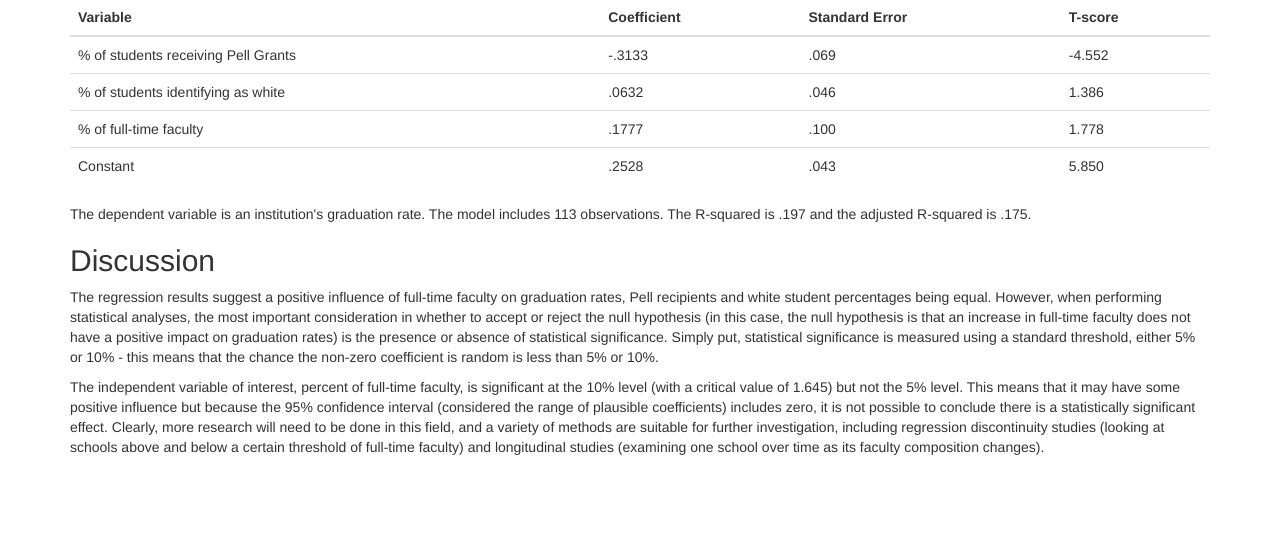
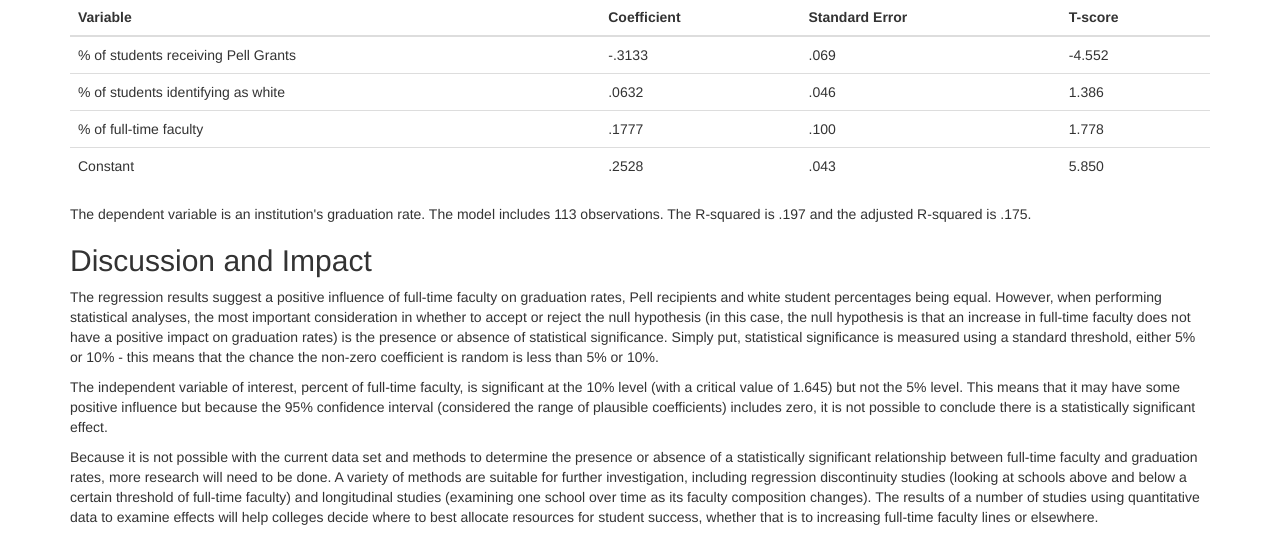
Before and after one commit to sitdana/website-sample, a Flask app: page /results in a window 1280 px wide. Shown: the part 468-1005 px from the top of the page. Before the commit the page ends 923 px from the top, so only its background shows below. Run offline with Flask 2, Linux system fonts and the light colour scheme; some libraries are stand-ins or nearby versions.

Commit message:
Results update

```diff
--- a/templates/results.html
+++ b/templates/results.html
@@ -55,10 +55,12 @@
 	</table>
 	The dependent variable is an institution's graduation rate. The model includes 113 observations. The R-squared is .197 and the adjusted R-squared is .175.
 
-	<h2>Discussion</h2>
+	<h2>Discussion and Impact</h2>
 	<p>The regression results suggest a positive influence of full-time faculty on graduation rates, Pell recipients and white student percentages being equal. However, when performing statistical analyses, the most important consideration in whether to accept or reject the null hypothesis (in this case, the null hypothesis is that an increase in full-time faculty does not have a positive impact on graduation rates) is the presence or absence of statistical significance. Simply put, statistical significance is measured using a standard threshold, either 5% or 10% - this means that the chance the non-zero coefficient is random is less than 5% or 10%.</p>
 
-	<p>The independent variable of interest, percent of full-time faculty, is significant at the 10% level (with a critical value of 1.645) but not the 5% level. This means that it may have some positive influence but because the 95% confidence interval (considered the range of plausible coefficients) includes zero, it is not possible to conclude there is a statistically significant effect. Clearly, more research will need to be done in this field, and a variety of methods are suitable for further investigation, including regression discontinuity studies (looking at schools above and below a certain threshold of full-time faculty) and longitudinal studies (examining one school over time as its faculty composition changes).</p>
+	<p>The independent variable of interest, percent of full-time faculty, is significant at the 10% level (with a critical value of 1.645) but not the 5% level. This means that it may have some positive influence but because the 95% confidence interval (considered the range of plausible coefficients) includes zero, it is not possible to conclude there is a statistically significant effect.</p>
+
+	<p>Because it is not possible with the current data set and methods to determine the presence or absence of a statistically significant relationship between full-time faculty and graduation rates, more research will need to be done. A variety of methods are suitable for further investigation, including regression discontinuity studies (looking at schools above and below a certain threshold of full-time faculty) and longitudinal studies (examining one school over time as its faculty composition changes). The results of a number of studies using quantitative data to examine effects will help colleges decide where to best allocate resources for student success, whether that is to increasing full-time faculty lines or elsewhere.</p>
 </div>
 
 {% endblock %}
```
